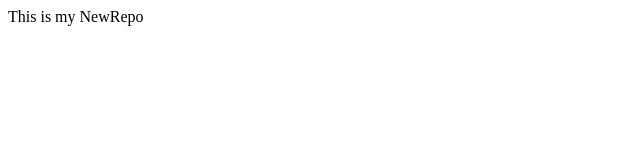
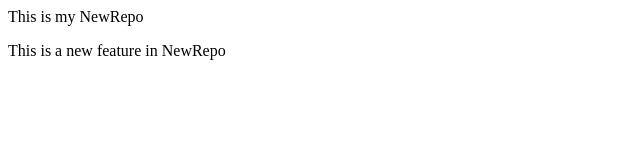
Before and after one commit to Shivamdhanaliya/NewRepo, a plain HTML site: page index.html in a window 1280 px wide. Shown: the whole page, without its empty margins (0-640 px from the left). Drawn offline with Linux system fonts and the light colour scheme.

Commit message:
add new feature

```diff
--- a/index.html
+++ b/index.html
@@ -1 +1,2 @@
 <p>This is my NewRepo</p>
+<p>This is a new feature in NewRepo</p>
```
